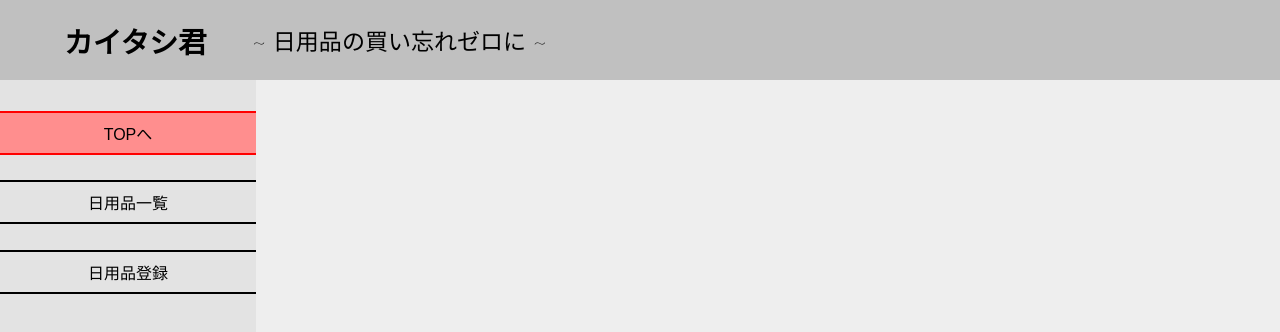
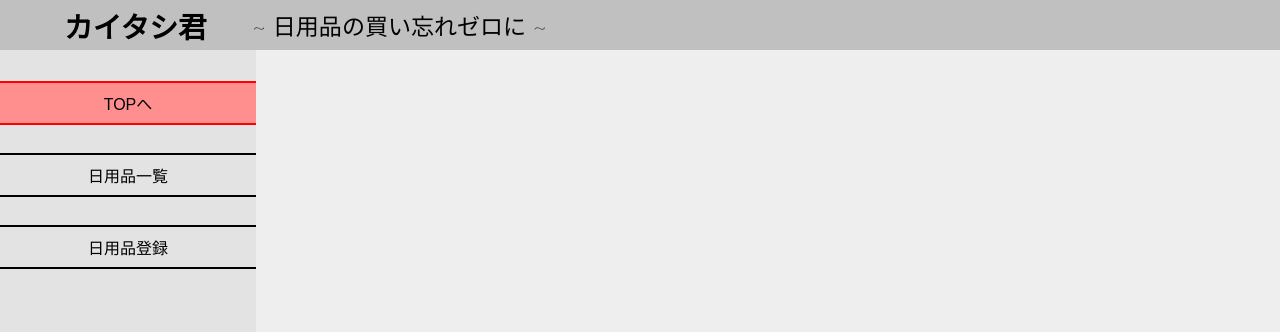
Before and after one commit to EijiToriki/DairyProductAlermApp, a React (Create React App) app in the folder 20_frontend/: page / in a window 1280 px wide. Shown: the top 332 px of the page. Built offline with nearby package versions, Linux system fonts and the light colour scheme.

Commit message:
日用品一覧　フロントエンドの見た目を整理、ヘッダーを固定

```diff
--- a/20_frontend/src/App.css
+++ b/20_frontend/src/App.css
@@ -5,12 +5,16 @@
 }
 
 .header{
-  height: 10%;
-  width: 100%;
+  position: fixed; /* ヘッダーを固定する */
+  top: 0; /* 上端に固定 */
+  width: 100%; /* 幅を100%に設定 */
+  height: 50px;
+  z-index: 1000; /* 他の要素より手前に表示 */
   background-color:#C0C0C0;
 }
 
 .main{
+  margin-top: 50px;
   display: flex;
   flex: 1;
   width: 100%;
--- a/20_frontend/src/component/ViewPage.js
+++ b/20_frontend/src/component/ViewPage.js
@@ -14,7 +14,7 @@ import "../css/ViewPage.css"
 
 const cardStyle = {
   width: '30%', // カードの横幅
-  height: '335px', // カードの高さ
+  height: '400px', // カードの高さ
   marginBottom: '2%'
 };
 
@@ -35,23 +35,25 @@ export const ViewPage = () => {
   return (
     <div>
       <div className='search_field'>
-        <TextField id="outlined-basic" label="検索ワード" variant="outlined" />
-        <FormControl >
-          <InputLabel id="demo-simple-select-label">タグ</InputLabel>
+        <TextField id="outlined-basic" label="検索ワード" variant="outlined" style={{ width: '35%'}} />
+        <FormControl style={{ width: '30%'}}>
+          <InputLabel id="tag">タグ</InputLabel>
           <Select
-            labelId="demo-simple-select-label"
-            id="demo-simple-select"
+            labelId="tag"
+            id="tag"
+            label="タグ"
           >
             <MenuItem value={10}>風呂</MenuItem>
             <MenuItem value={20}>台所</MenuItem>
             <MenuItem value={30}>おしゃれ</MenuItem>
           </Select>
         </FormControl>
-        <FormControl >
-          <InputLabel id="demo-simple-select-label">ソート順</InputLabel>
+        <FormControl style={{ width: '30%'}}>
+          <InputLabel id="sort">ソート順</InputLabel>
           <Select
-            labelId="demo-simple-select-label"
-            id="demo-simple-select"
+            labelId="sort"
+            id="sort"
+            label="ソート順"
           >
             <MenuItem value={10}>五十音順</MenuItem>
             <MenuItem value={20}>五十音順（逆）</MenuItem>
@@ -86,6 +88,7 @@ export const ViewPage = () => {
                     <div className='product_img'>
                       <img src='noimage.png'  style={{ width: '100%', height: 'auto'}}/>
                     </div>
+                    <button className='buttonOutline'>削除</button>
                   </CardContent>
                 </Card>
               ))
--- a/20_frontend/src/css/ViewPage.css
+++ b/20_frontend/src/css/ViewPage.css
@@ -0,0 +1,67 @@
+.search_field{
+  margin-top: 2%;
+  margin-left: 10%;
+  margin-right: 10%;
+  display: flex;
+  justify-content: space-between;
+}
+
+
+.info_text{
+  margin-top: 2%;
+  margin-left: 3%;
+  font-size: 20px;
+  text-decoration-line: underline;
+}
+
+.cards{
+  margin-top: 1%;
+  margin-left: 4%;
+  margin-right: 4%;
+  display: flex;
+  justify-content: space-between;
+  flex-wrap: wrap; /* ここで flex-wrap を wrap に設定 */
+  box-sizing: border-box; /* ボックスモデルを border-box に設定 */
+}
+
+.cardcontent{
+  display: flex;
+  flex-direction: column;
+  align-items: center;
+  justify-content: center;
+}
+
+.product_title{
+  font-size: 20px;
+  font-weight: bold;
+}
+
+.product_price{
+  font-size: 18px;
+}
+
+.buttonOutline {
+  margin-top: 5%;
+  display: flex;
+  align-items: center;
+  justify-content: center;
+  width: 40vh;
+  padding: 8px 24px;
+  font-family: sans-serif;
+  font-size: 16px;
+  color: #000000;
+  text-align: center;
+  overflow-wrap: anywhere;
+  background-color: transparent;
+  border: 2px solid #000000;
+}
+
+@media (any-hover: hover) {
+  .buttonOutline {
+    transition: background-color 0.2s;
+  }
+
+  .buttonOutline:hover {
+    background-color: #f5f4f4;
+  }
+}
```
